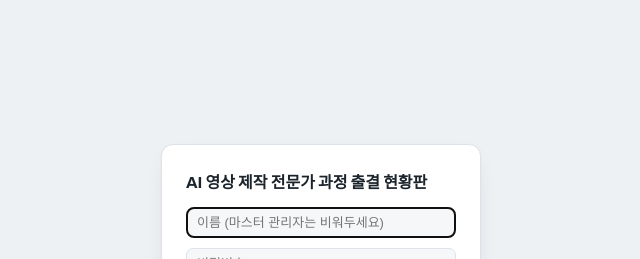
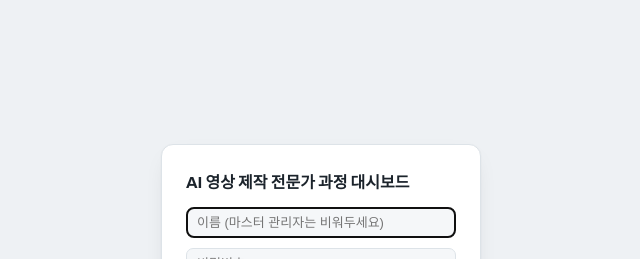
Before and after one commit to drew25927/dashboard, a Next.js app: page /login in a window 1280 px wide. Shown: the top 259 px of the page, without its empty margins (319-959 px from the left). Built offline with nearby package versions, Linux system fonts and the light colour scheme; no server answers; a web font is replaced by a local one.

Commit message:
Change title to '과정명 대시보드' everywhere (browser tab, login, student dashboard)

```diff
--- a/app/_components/StudentDashboard.js
+++ b/app/_components/StudentDashboard.js
@@ -88,7 +88,7 @@ export default async function StudentDashboard({ id, previewMode }) {
     <div className="page split-page">
       <div className="banner">
         <div>
-          <h1>{settings.courseTitle} 출결 현황판</h1>
+          <h1>{settings.courseTitle} 대시보드</h1>
           <div className="sub">{settings.courseSub}</div>
         </div>
         {previewMode ? <span className="badge-mode" style={{ background: 'rgba(255,255,255,.18)', color: '#fff', borderColor: 'transparent' }}>관리자 미리보기</span> : <LogoutButton />}
--- a/app/layout.js
+++ b/app/layout.js
@@ -1,7 +1,7 @@
 import './globals.css';
 
 export const metadata = {
-  title: 'AI영상 출결판'
+  title: 'AI 영상 제작 전문가 과정 대시보드'
 };
 
 export default function RootLayout({ children }) {
--- a/app/login/page.js
+++ b/app/login/page.js
@@ -41,7 +41,7 @@ export default function StudentLoginPage() {
   return (
     <div className="page">
       <div className="login-card">
-        <h1>{courseTitle} 출결 현황판</h1>
+        <h1>{courseTitle} 대시보드</h1>
         {error && <div className="err">{error}</div>}
         <form onSubmit={submit}>
           <input
```
